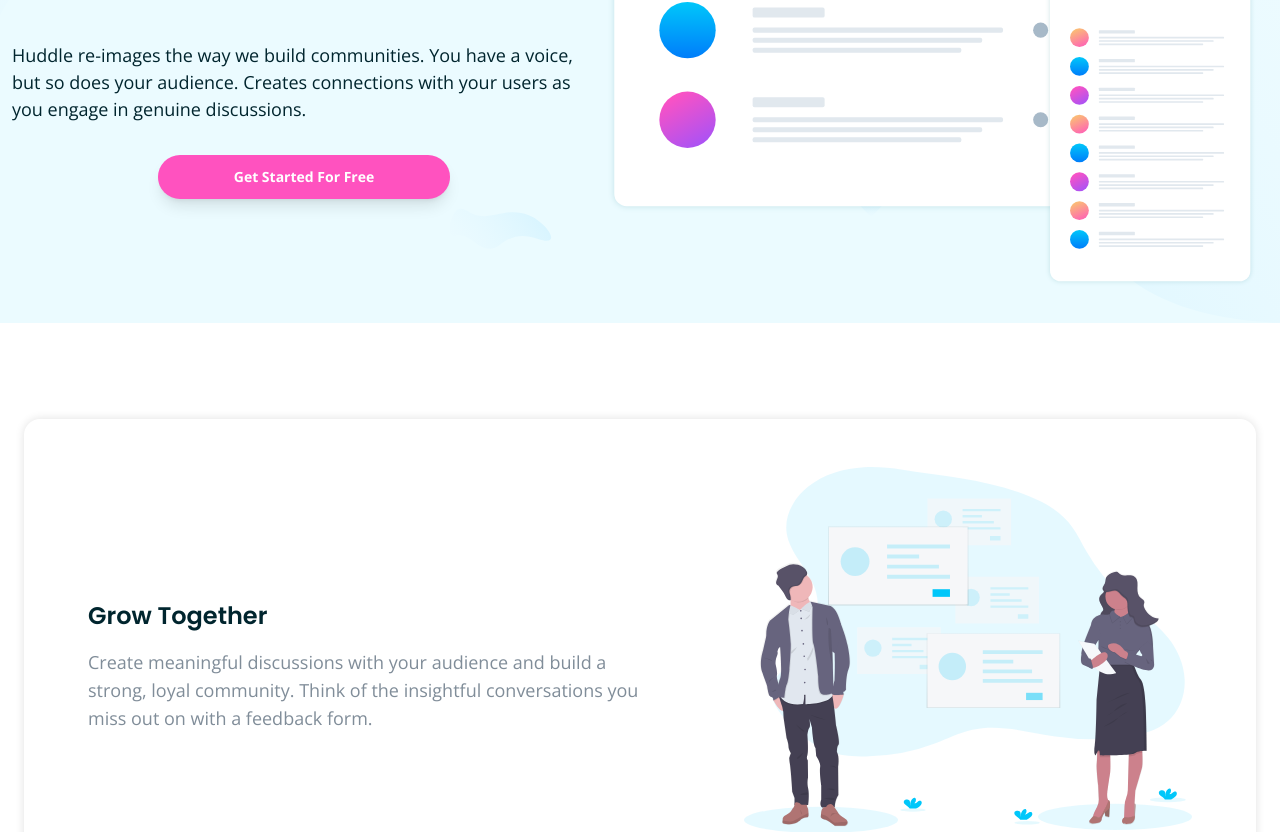
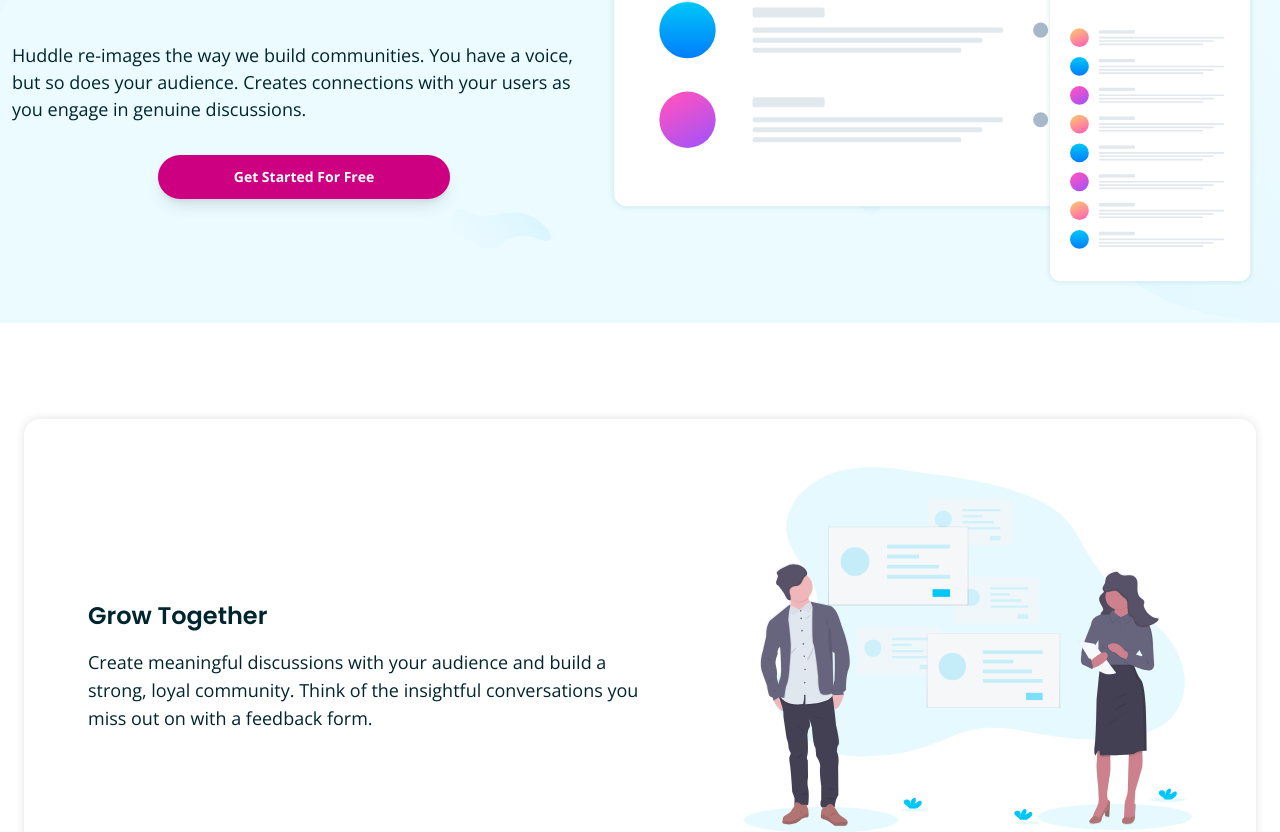
Before and after one commit to rafaelwillen/huddle-landing-page, a React (Vite) app: page / in a window 1280 px wide. Shown: the part 328-1160 px from the top of the page. Built offline with nearby package versions, Linux system fonts and the light colour scheme.

Commit message:
Change the color to increase contrast ratio

```diff
--- a/src/components/sections/BodySections.tsx
+++ b/src/components/sections/BodySections.tsx
@@ -29,9 +29,7 @@
             <h2 className="mt-8 mb-4 font-heading font-bold text-darkCyan text-xl lg:text-2xl">
               {heading}
             </h2>
-            <p className="text-sm lg:text-lg text-blue leading-relaxed">
-              {content}
-            </p>
+            <p className="text-sm lg:text-lg  leading-relaxed">{content}</p>
           </div>
         </section>
       ))}
--- a/tailwind.config.cjs
+++ b/tailwind.config.cjs
@@ -6,7 +6,7 @@
   ],
   theme: {
     colors: {
-      primary: "hsl(322, 100%, 66%)",
+      primary: "#CC0081",
       paleCyan: "hsl(193,100%, 96%)",
       darkCyan: "hsl(192,100%, 9%)",
       blue: "hsl(208, 11%, 55%)",
```
